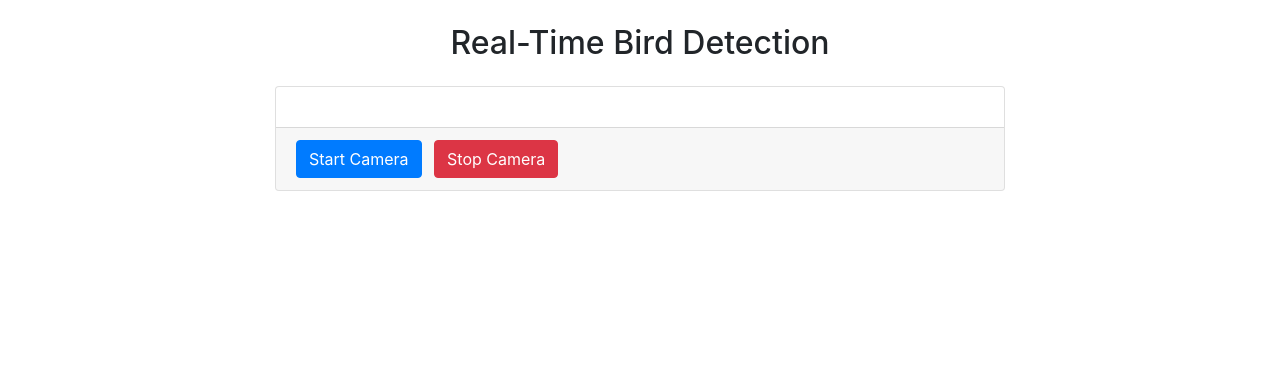
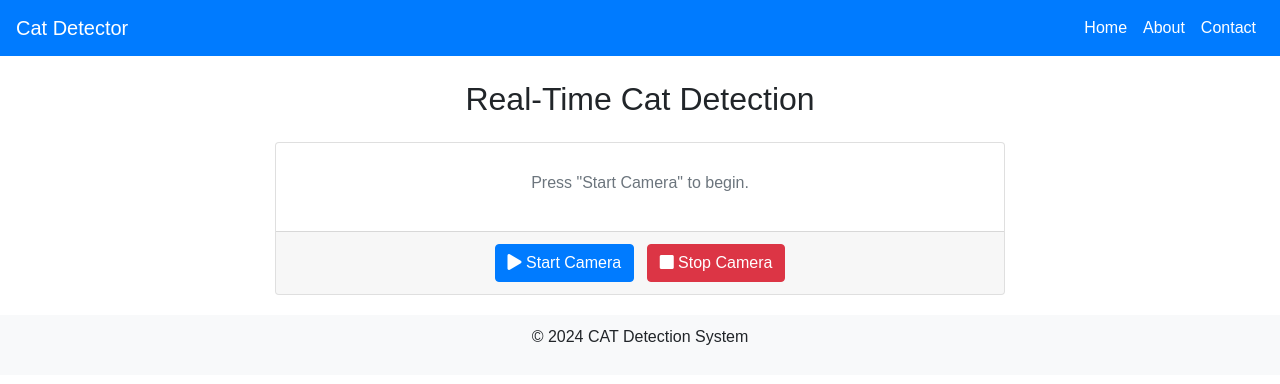
Before and after one commit to IGATAJOHN/flask_object_detection, a Flask app: page / in a window 1280 px wide. Shown: the top 384 px of the page. Run offline with Flask 3, Linux system fonts and the light colour scheme; some libraries are stand-ins or nearby versions.

Commit message:
Update index.html

```diff
--- a/templates/index.html
+++ b/templates/index.html
@@ -5,85 +5,157 @@
     <meta name="viewport" content="width=device-width, initial-scale=1.0">
     <title>Real-Time Cat Detection</title>
     <link rel="stylesheet" href="https://stackpath.bootstrapcdn.com/bootstrap/4.5.2/css/bootstrap.min.css">
+    <link rel="stylesheet" href="https://cdnjs.cloudflare.com/ajax/libs/font-awesome/5.15.4/css/all.min.css">
     <style>
+        body {
+            font-family: Arial, sans-serif;
+        }
+        .navbar {
+            background-color: #007BFF;
+        }
+        .navbar a {
+            color: white !important;
+        }
         #video {
             display: none; /* Hide the video element */
         }
         #processed_frame {
             display: none; /* Hide initially */
         }
+        .spinner {
+            display: none;
+            margin: 20px auto;
+            border: 4px solid #f3f3f3;
+            border-top: 4px solid #007BFF;
+            border-radius: 50%;
+            width: 40px;
+            height: 40px;
+            animation: spin 1s linear infinite;
+        }
+        @keyframes spin {
+            0% { transform: rotate(0deg); }
+            100% { transform: rotate(360deg); }
+        }
+        footer {
+            background-color: #f8f9fa;
+            padding: 10px 0;
+            text-align: center;
+            margin-top: 20px;
+        }
     </style>
 </head>
 <body>
+    <!-- Navbar -->
+    <nav class="navbar navbar-expand-lg navbar-dark">
+        <a class="navbar-brand" href="#">Cat Detector</a>
+        <div class="collapse navbar-collapse">
+            <ul class="navbar-nav ml-auto">
+                <li class="nav-item"><a class="nav-link" href="#">Home</a></li>
+                <li class="nav-item"><a class="nav-link" href="#">About</a></li>
+                <li class="nav-item"><a class="nav-link" href="#">Contact</a></li>
+            </ul>
+        </div>
+    </nav>
+
+    <!-- Main Container -->
     <div class="container mt-4">
-        <h2 class="text-center mb-4">Real-Time Bird Detection</h2>
+        <h2 class="text-center mb-4">Real-Time Cat Detection</h2>
         <div class="row justify-content-center">
             <div class="col-md-8">
                 <div class="card">
-                    <div class="card-body">
+                    <div class="card-body text-center">
                         <video id="video" width="100%" autoplay></video>
                         <canvas id="canvas" class="d-none"></canvas>
-                        <img id="processed_frame" class="img-fluid">
+                        <img id="processed_frame" class="img-fluid mt-3" alt="Processed Frame">
+                        <div class="spinner" id="loading_spinner"></div>
+                        <p id="status_message" class="text-muted mt-2">Press "Start Camera" to begin.</p>
                     </div>
-                    <div class="card-footer">
-                        <button id="start_camera" class="btn btn-primary mr-2">Start Camera</button>
-                        <button id="stop_camera" class="btn btn-danger">Stop Camera</button>
+                    <div class="card-footer text-center">
+                        <button id="start_camera" class="btn btn-primary mr-2">
+                            <i class="fas fa-play"></i> Start Camera
+                        </button>
+                        <button id="stop_camera" class="btn btn-danger">
+                            <i class="fas fa-stop"></i> Stop Camera
+                        </button>
                     </div>
                 </div>
             </div>
         </div>
     </div>
 
+    <!-- Footer -->
+    <footer>
+        <p>&copy; 2024 CAT Detection System</p>
+    </footer>
+
     <script>
-        var video = document.getElementById('video');
-        var canvas = document.getElementById('canvas');
-        var processedFrame = document.getElementById('processed_frame');
-        var startButton = document.getElementById('start_camera');
-        var stopButton = document.getElementById('stop_camera');
+        const video = document.getElementById('video');
+        const canvas = document.getElementById('canvas');
+        const processedFrame = document.getElementById('processed_frame');
+        const startButton = document.getElementById('start_camera');
+        const stopButton = document.getElementById('stop_camera');
+        const spinner = document.getElementById('loading_spinner');
+        const statusMessage = document.getElementById('status_message');
 
         let stream;
 
-        startButton.onclick = function() {
+        // Start Camera
+        startButton.addEventListener('click', () => {
             navigator.mediaDevices.getUserMedia({ video: true })
-                .then(function(mediaStream) {
+                .then(mediaStream => {
                     stream = mediaStream;
                     video.srcObject = mediaStream;
                     video.play();
-                    processedFrame.style.display = 'block'; // Show the processed frame
+                    processedFrame.style.display = 'block';
+                    statusMessage.textContent = 'Detection in progress...';
+                    spinner.style.display = 'block';
                     captureFrame();
                 })
-                .catch(function(err) {
-                    console.log("Error: " + err);
+                .catch(err => {
+                    console.error('Error accessing camera:', err);
+                    statusMessage.textContent = 'Error accessing camera. Please try again.';
                 });
-        };
+        });
 
-        stopButton.onclick = function() {
+        // Stop Camera
+        stopButton.addEventListener('click', () => {
             if (stream) {
                 stream.getTracks().forEach(track => track.stop());
             }
             video.srcObject = null;
-            processedFrame.style.display = 'none'; // Hide the processed frame
-        };
+            processedFrame.style.display = 'none';
+            spinner.style.display = 'none';
+            statusMessage.textContent = 'Camera stopped.';
+        });
 
+        // Capture Frames and Process
         function captureFrame() {
             if (video.srcObject) {
                 canvas.width = video.videoWidth;
                 canvas.height = video.videoHeight;
                 canvas.getContext('2d').drawImage(video, 0, 0, canvas.width, canvas.height);
-                canvas.toBlob((blob) => {
-                    var formData = new FormData();
+
+                canvas.toBlob(blob => {
+                    const formData = new FormData();
                     formData.append('frame', blob);
+
                     fetch('/process_frame', {
                         method: 'POST',
-                        body: formData
+                        body: formData,
                     })
-                    .then(response => response.blob())
-                    .then(data => {
-                        var url = URL.createObjectURL(data);
-                        processedFrame.src = url;
-                        setTimeout(captureFrame, 100);  // Capture next frame
-                    })
-                    .catch(error => console.error('Error:', error));
+                        .then(response => response.blob())
+                        .then(data => {
+                            const url = URL.createObjectURL(data);
+                            processedFrame.src = url;
+                            spinner.style.display = 'none';
+                            statusMessage.textContent = 'Cat detected!';
+                            setTimeout(captureFrame, 100);
+                        })
+                        .catch(err => {
+                            console.error('Error processing frame:', err);
+                            statusMessage.textContent = 'Error processing frame.';
+                            spinner.style.display = 'none';
+                        });
                 }, 'image/jpeg');
             }
         }
```
